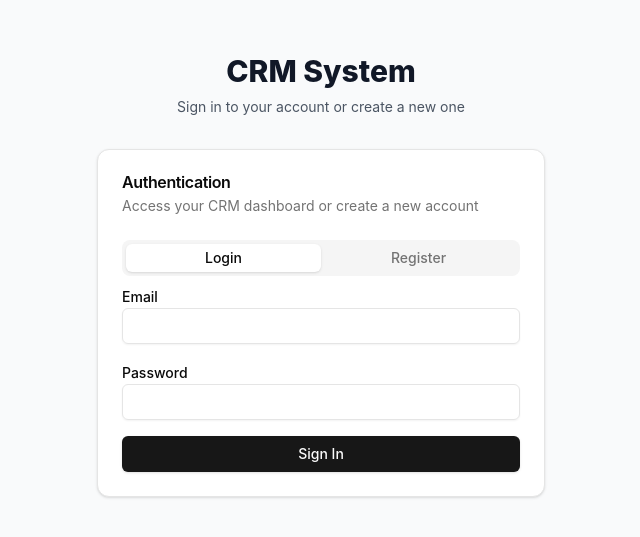
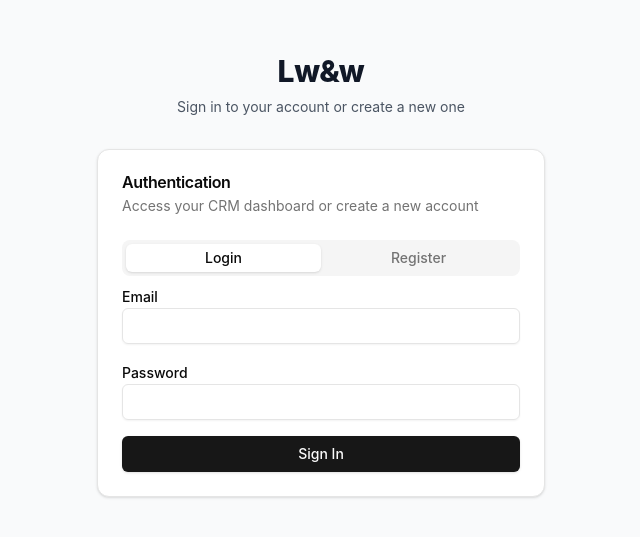
Before and after one commit to Sagartripathi/CRM_chatbot, a React (Create React App) app in the folder frontend/: page /login in a window 1280 px wide. Shown: the part 137-674 px from the top of the page, without its empty margins (319-959 px from the left). Built offline with nearby package versions, Linux system fonts and the light colour scheme; no server answers.

Commit message:
Rebrand CRM platform to Lw&w
- Update GlobalSidebar header to show 'Lw&w'
- Update Login page title to show 'Lw&w'
- Update HTML page title to 'Lw&w'
- Update README.md title to 'Lw&w'

```diff
--- a/frontend/public/index.html
+++ b/frontend/public/index.html
@@ -19,7 +19,7 @@
       work correctly both with client-side routing and a non-root public URL.
       Learn how to configure a non-root public URL by running `npm run build`.
     -->
-    <title>CRM Chat Bot</title>
+    <title>Lw&w</title>
     <!--
         These two scripts have been added for the testing, please do not edit or remove them
         -->
--- a/frontend/src/components/GlobalSidebar.tsx
+++ b/frontend/src/components/GlobalSidebar.tsx
@@ -79,7 +79,7 @@ function GlobalSidebar({ isOpen, onClose, className = "" }) {
     <div className={`fixed inset-y-0 left-0 z-50 w-64 bg-white shadow-lg transform transition-transform duration-300 ease-in-out ${isOpen ? 'translate-x-0' : '-translate-x-full'} lg:translate-x-0 lg:static lg:inset-0 ${className}`}>
       {/* Header */}
       <div className="flex items-center justify-between h-16 px-6 border-b">
-        <h1 className="text-xl font-bold text-gray-900">CRM Platform</h1>
+        <h1 className="text-xl font-bold text-gray-900">Lw&w</h1>
         <Button
           variant="ghost"
           size="sm"
--- a/frontend/src/components/Login.tsx
+++ b/frontend/src/components/Login.tsx
@@ -87,7 +87,7 @@ function Login(): React.ReactElement {
       <div className="max-w-md w-full space-y-8">
         <div className="text-center">
           <h2 className="mt-6 text-3xl font-extrabold text-gray-900">
-            CRM System
+            Lw&w
           </h2>
           <p className="mt-2 text-sm text-gray-600">
             Sign in to your account or create a new one
```
Also changed, not shown: 1 other file (tests, documents, lock files or other folders).
